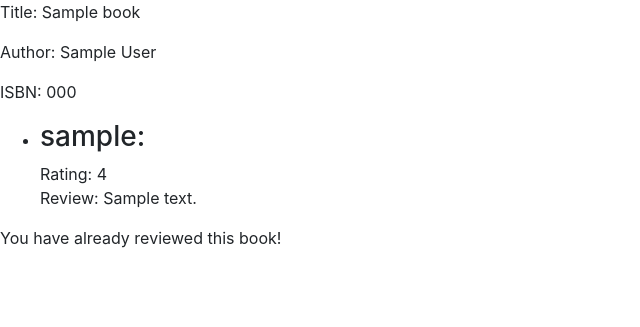
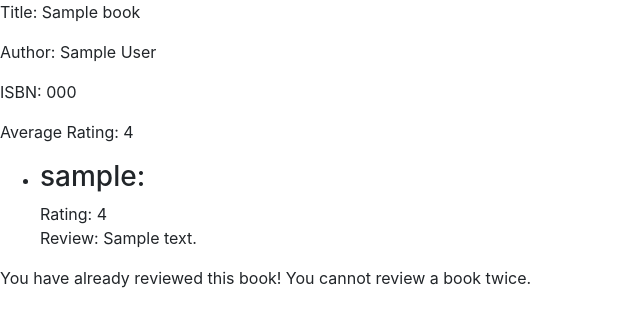
Before and after one commit to BusherBridi/Book-Review-Website, a Flask app: template templates/reviewPage.html in a window 1280 px wide. Shown: the top 327 px of the page, without its empty margins (0-640 px from the left). Run offline with Flask 2, Linux system fonts and the light colour scheme; the template is opened without the code that fills it: most values are stand-ins (such as "Sample title", 1, 10 or a date in 2020); some libraries are stand-ins or nearby versions.

Commit message:
Added jinja2 syntax to print average rating for a book

```diff
--- a/templates/reviewPage.html
+++ b/templates/reviewPage.html
@@ -12,6 +12,7 @@
     <p>Title: {{book.title}}</p>
     <p>Author: {{book.author}}</p>
     <p>ISBN: {{book.isbn}}</p>
+    <p>Average Rating: {{avgRating}}</p>
 
     <ul>
         {% for review in reviews %}
@@ -39,7 +40,7 @@
         <button class="btn btn-primary" type="submit">Submit</button>
     </form>
     {% else %}
-    <p>You have already reviewed this book!</p>
+    <p>You have already reviewed this book! You cannot review a book twice.</p>
     {% endif %}
 </body>
 
```
